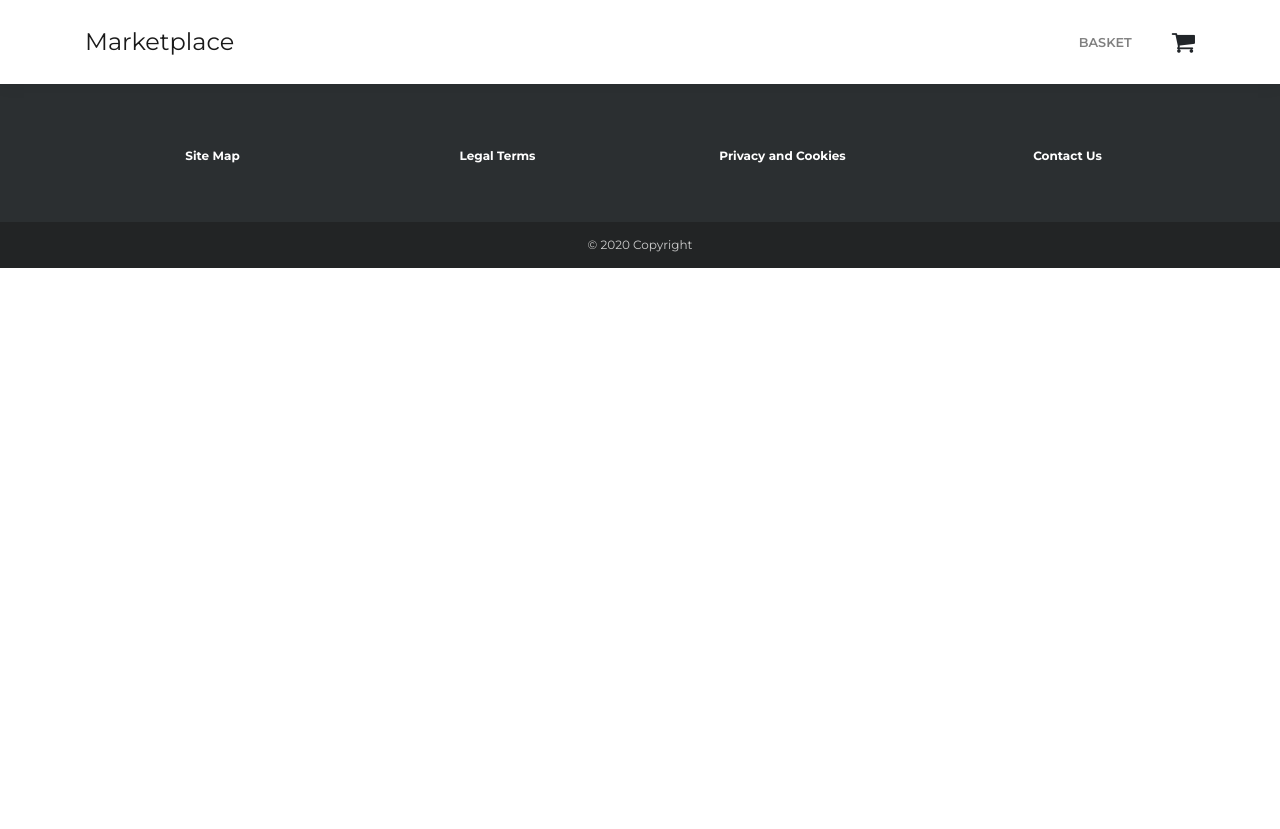
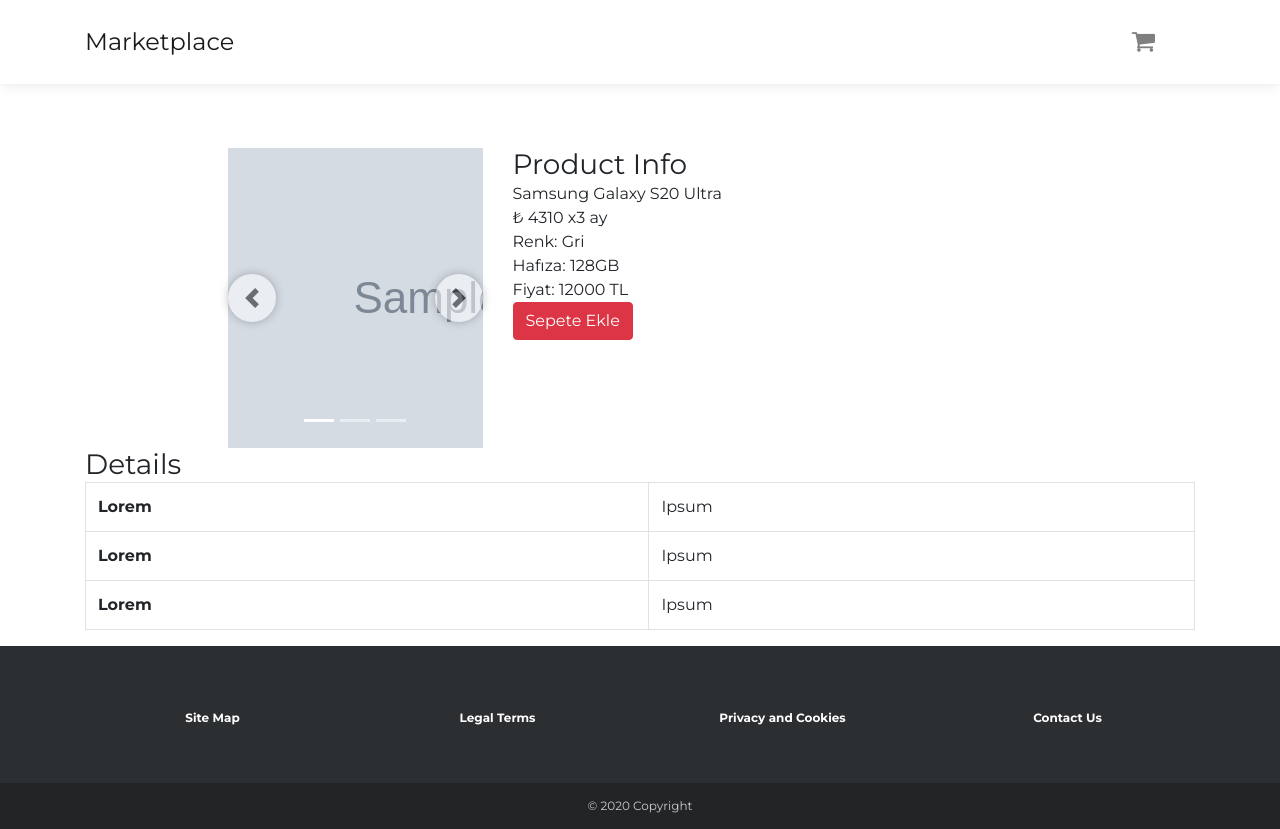
Before and after one commit to Medinaaz/Vodafone-Payment, a Django app: a page that uses templates/base.html in a window 1280 px wide. Before the commit the page ends 268 px from the top, so only its background shows below. Run offline with Django 3.2, Linux system fonts and the light colour scheme; tables that the repository leaves empty hold one stand-in row (values such as "Sample post"); grey boxes marked "Sample" are stand-in pictures; data that the repository does not hold is empty; some libraries are stand-ins or nearby versions.

Commit message:
Add new html entry for the product details

```diff
--- a/basket/templates/basket/detail.html
+++ b/basket/templates/basket/detail.html
@@ -1,7 +1,7 @@
 {% extends "base.html" %}
 {% load static %}
 
-{% block title %}Basket | Marketplace{% endblock %}
+{% block title %}Basket{% endblock %}
 
 {% block content %}
     <main class="shopping-cart-page">
--- /dev/null
+++ b/product/templates/product/details.html
@@ -0,0 +1,85 @@
+{% extends "base.html" %}
+
+{% block title %}{{ product.name }}{% endblock %}
+{% block content %}
+<div class="container" style="padding-top:5%">
+    <div class="row justify-content-center">
+      <div class="col-3" style="height: 20%">
+        <div id="demo" class="carousel slide" data-ride="carousel">
+
+            <!-- Indicators -->
+            <ul class="carousel-indicators">
+              <li data-target="#demo" data-slide-to="0" class="active"></li>
+              <li data-target="#demo" data-slide-to="1"></li>
+              <li data-target="#demo" data-slide-to="2"></li>
+            </ul>
+
+            <!-- The slideshow -->
+            <div class="carousel-inner" style= "text-align:center">
+                {% for image in product.images.all %}
+              <div class="carousel-item active">
+                <img src="{{ image.image.url }}" alt="{{ image.title }}">
+              </div>
+                {% endfor %}
+            </div>
+
+            <!-- Left and right controls -->
+                <a class="carousel-control-prev my-auto" href="#demo" data-slide="prev" style = " box-shadow: 0 0 10px rgba(0,0,0,.5);
+                border-radius: 50%;
+                width: 48px;
+                height: 48px;
+                background-color: #ffffff;">
+                  <span class="carousel-control-prev-icon" style = "filter:invert()"></span>
+                </a>
+            <a class="carousel-control-next my-auto" href="#demo" data-slide="next"  style = " box-shadow: 0 0 10px rgba(0,0,0,.5);
+            border-radius: 50%;
+            width: 48px;
+            height: 48px;
+            background-color: #ffffff;">
+              <span class="carousel-control-next-icon" style = "filter:invert()"></span>
+            </a>
+
+          </div>
+
+      </div>
+
+
+      <div class="col-6">
+        <div class= "h3 my-auto">Product Info</div>
+        <div>
+            Samsung Galaxy S20 Ultra</br>
+            ₺ 4310 x3 ay</br>
+            Renk: Gri</br>
+            Hafıza: 128GB</br>
+            Fiyat: 12000 TL</br>
+            <button type="button" class="btn btn-danger">Sepete Ekle</button>
+        </div>
+
+
+      </div>
+    </div>
+
+
+    <div>
+        <div class= "h3 my-auto">Details</div>
+
+    <table class="table table-bordered">
+        <tbody>
+          <tr>
+            <th scope="row">Lorem</th>
+            <td>Ipsum</td>
+          </tr>
+          <tr>
+            <th scope="row">Lorem</th>
+            <td>Ipsum</td>
+          </tr>
+          <tr>
+            <th scope="row">Lorem</th>
+            <td>Ipsum</td>
+          </tr>
+        </tbody>
+      </table>
+
+    </div>
+</div>
+{% endblock %}
--- a/product/views.py
+++ b/product/views.py
@@ -6,7 +6,7 @@
 
 
 class ProductDetailsView(TemplateView):
-    template_name = "product_details.html"
+    template_name = "product/details.html"
 
     def get_context_data(self, **kwargs):
         context = super().get_context_data(**kwargs)
--- a/templates/base.html
+++ b/templates/base.html
@@ -3,7 +3,7 @@
 <!DOCTYPE html>
 <html lang="en">
 <head>
-    <title>{% block title %}Marketplace{% endblock %}</title>
+    <title>{% block title %}{% endblock %} | Marketplace</title>
     <meta charset="utf-8">
     <meta name="viewport" content="width=device-width, initial-scale=1.0, shrink-to-fit=no">
     <link rel="stylesheet" href="{% static "bootstrap/css/bootstrap.min.css" %}">
@@ -19,10 +19,9 @@
         <div id="navcol-1" class="collapse navbar-collapse">
             <ul class="nav navbar-nav ml-auto">
                 <li class="nav-item">
-                    <a class="nav-link" href="{% url 'basket' %}">Basket</a>
+                    <a class="nav-link" href="{% url 'basket' %}"><i class="fa fa-shopping-cart" style="font-size: 25px;"></i></a>
                 </li>
             </ul>
-            <i class="fa fa-shopping-cart" style="font-size: 25px;"></i>
         </div>
     </div>
 </nav>
--- a/templates/product_details.html
+++ /dev/null
@@ -1,6 +0,0 @@
-{% extends "base.html" %}
-{% load static i18n %}
-{% block title %}{{ product.name }}{% endblock %}
-{% block content %}
-
-{% endblock %}
```
